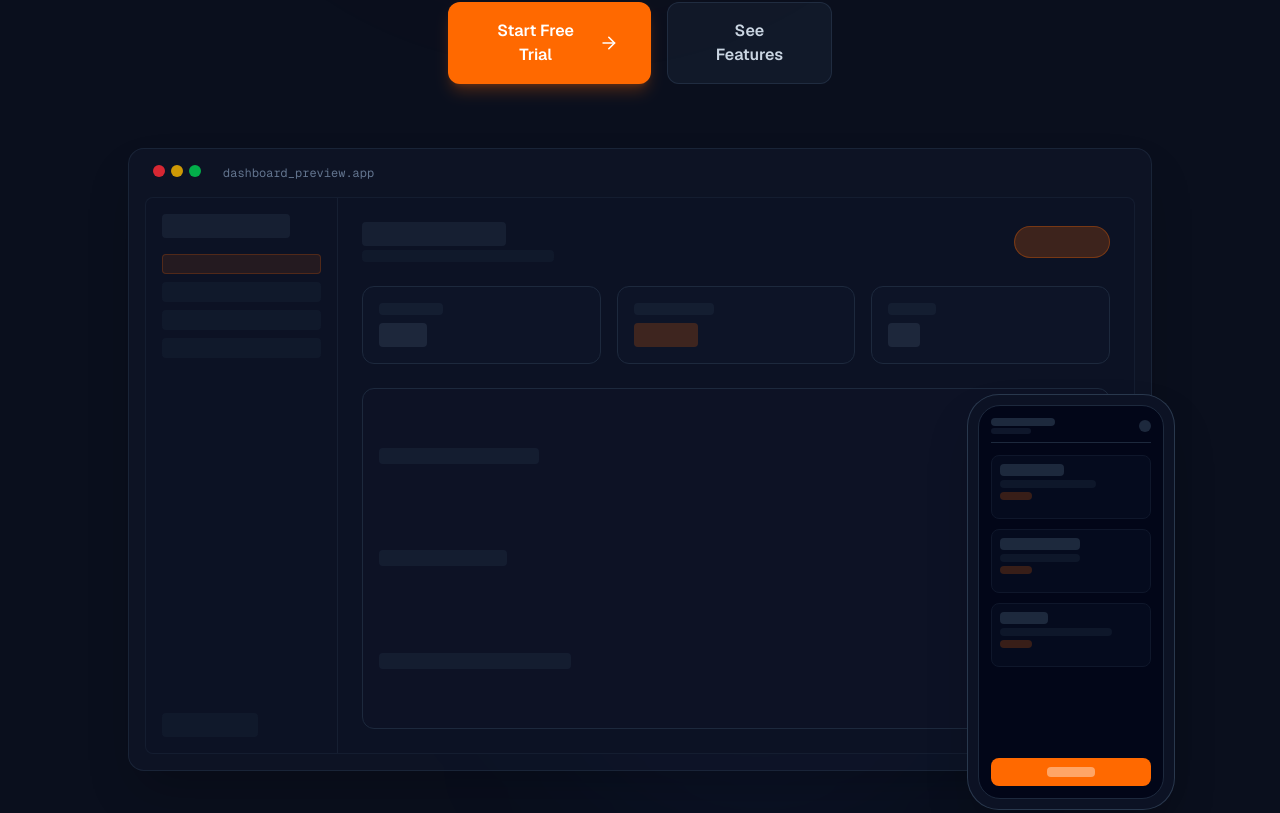
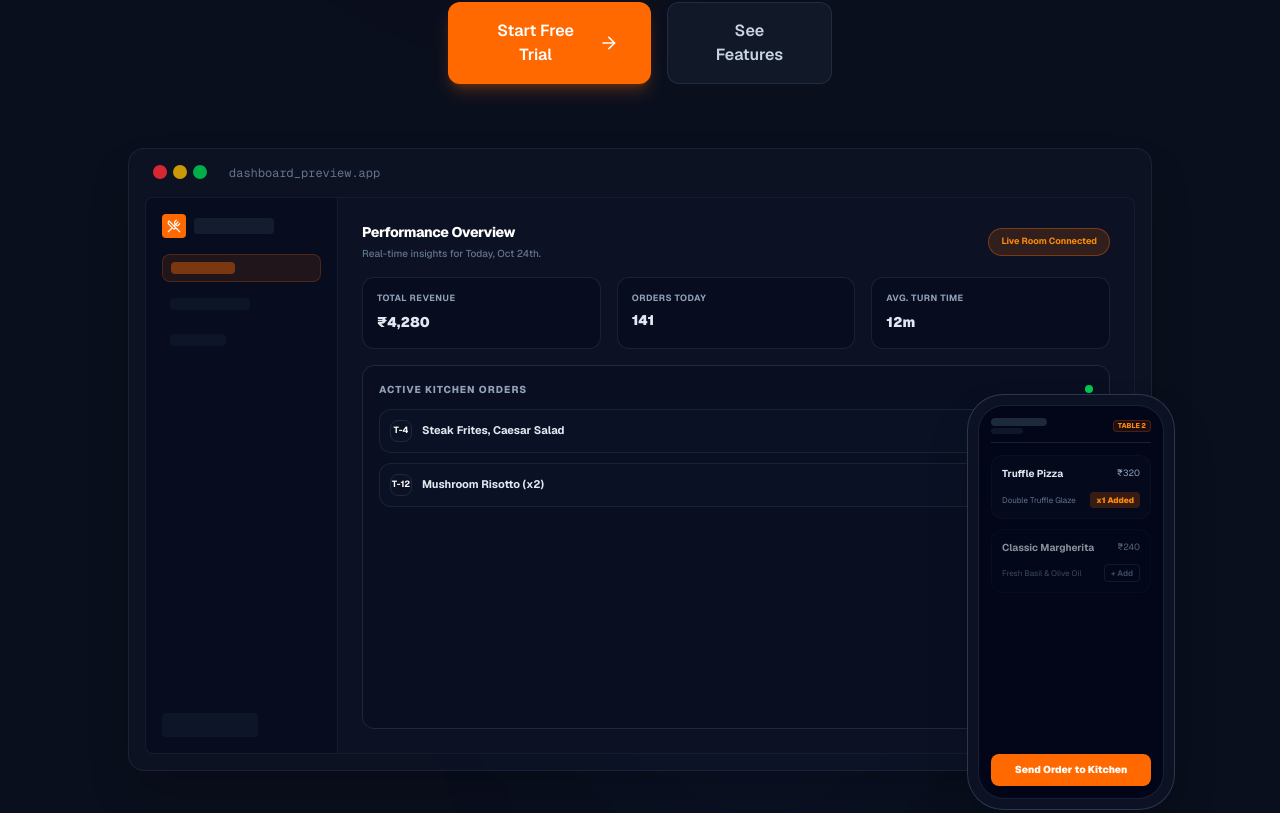
Before and after one commit to ananyadarna/smartqr-dine, a Next.js app in the folder frontend/: page / in a window 1280 px wide. Shown: the part 607-1420 px from the top of the page. Built offline with nearby package versions, Linux system fonts and the light colour scheme.

Commit message:
Implement 3D tilt hover and live order simulation animations on marketing landing page

```diff
--- a/frontend/src/app/page.tsx
+++ b/frontend/src/app/page.tsx
@@ -2,7 +2,7 @@
 
 import { useEffect, useState } from "react";
 import Link from "next/link";
-import { motion } from "framer-motion";
+import { motion, AnimatePresence } from "framer-motion";
 import {
   ArrowRight,
   BarChart3,
@@ -21,12 +21,100 @@ export default function LandingPage() {
   const user = useAuthStore((state) => state.user);
   const [isScrolled, setIsScrolled] = useState(false);
 
+  // 3D Perspective Tilt State
+  const [rotateX, setRotateX] = useState(0);
+  const [rotateY, setRotateY] = useState(0);
+  const [isHovered, setIsHovered] = useState(false);
+
+  // Order Simulation State
+  const [ordersToday, setOrdersToday] = useState(141);
+  const [activeOrders, setActiveOrders] = useState([
+    { id: "o1", name: "Steak Frites, Caesar Salad", table: "T-4", status: "PREPARING", color: "orange" },
+    { id: "o2", name: "Mushroom Risotto (x2)", table: "T-12", status: "READY", color: "blue" },
+  ]);
+  const [mobileActionState, setMobileActionState] = useState<"idle" | "ordering" | "sent">("idle");
+  const [showFlyingPacket, setShowFlyingPacket] = useState(false);
+
+  // Mouse hover listener for 3D tilt
+  const handleMouseMove = (e: React.MouseEvent<HTMLDivElement>) => {
+    const el = e.currentTarget;
+    const rect = el.getBoundingClientRect();
+    const x = e.clientX - rect.left;
+    const y = e.clientY - rect.top;
+    const xc = rect.width / 2;
+    const yc = rect.height / 2;
+    setRotateX((yc - y) / 18);
+    setRotateY((x - xc) / 18);
+  };
+
+  const handleMouseLeave = () => {
+    setIsHovered(false);
+    setRotateX(0);
+    setRotateY(0);
+  };
+
   useEffect(() => {
     const handleScroll = () => {
       setIsScrolled(window.scrollY > 20);
     };
     window.addEventListener("scroll", handleScroll);
     return () => window.removeEventListener("scroll", handleScroll);
+  }, []);
+
+  // Simulation loop
+  useEffect(() => {
+    const interval = setInterval(() => {
+      // Step 1: mobile button triggers order
+      setMobileActionState("ordering");
+
+      // Step 2: flying packet emerges
+      setTimeout(() => {
+        setMobileActionState("sent");
+        setShowFlyingPacket(true);
+
+        // Step 3: packet lands, update stats & add card
+        setTimeout(() => {
+          setShowFlyingPacket(false);
+          setOrdersToday(prev => prev + 1);
+
+          const newOrder = {
+            id: "o3-" + Date.now(),
+            name: "Truffle Pizza, Diet Cola",
+            table: "T-2",
+            status: "PENDING",
+            color: "red"
+          };
+          setActiveOrders(prev => [newOrder, ...prev.slice(0, 2)]);
+
+          // Step 4: shift PENDING -> PREPARING
+          setTimeout(() => {
+            setActiveOrders(prev =>
+              prev.map(o => o.id === newOrder.id ? { ...o, status: "PREPARING", color: "orange" } : o)
+            );
+
+            // Step 5: shift PREPARING -> READY
+            setTimeout(() => {
+              setActiveOrders(prev =>
+                prev.map(o => o.id === newOrder.id ? { ...o, status: "READY", color: "blue" } : o)
+              );
+
+              // Step 6: served & complete (fade out list)
+              setTimeout(() => {
+                setActiveOrders(prev => prev.filter(o => o.id !== newOrder.id));
+                setMobileActionState("idle");
+              }, 2000);
+
+            }, 2000);
+
+          }, 2000);
+
+        }, 1500); // 1.5s flight time
+
+      }, 1500); // 1.5s mobile interaction time
+
+    }, 11000); // Repeat every 11 seconds
+
+    return () => clearInterval(interval);
   }, []);
 
   return (
@@ -143,116 +231,232 @@ export default function LandingPage() {
             </a>
           </motion.div>
 
-          {/* Interactive Screen Mockups */}
+          {/* Interactive Screen Mockups with 3D Tilt and Live Simulation */}
           <motion.div
             initial={{ opacity: 0, scale: 0.95 }}
             animate={{ opacity: 1, scale: 1 }}
             transition={{ duration: 0.8, delay: 0.4 }}
-            className="w-full max-w-5xl mx-auto rounded-2xl border border-slate-800/80 bg-slate-900/60 p-4 shadow-2xl relative"
+            style={{
+              transform: isHovered
+                ? `perspective(1200px) rotateX(${rotateX}deg) rotateY(${rotateY}deg) scale3d(1.015, 1.015, 1.015)`
+                : 'perspective(1200px) rotateX(0deg) rotateY(0deg) scale3d(1, 1, 1)',
+              transition: isHovered ? 'none' : 'transform 0.6s cubic-bezier(0.16, 1, 0.3, 1)',
+              transformStyle: "preserve-3d"
+            }}
+            onMouseMove={handleMouseMove}
+            onMouseEnter={() => setIsHovered(true)}
+            onMouseLeave={handleMouseLeave}
+            className="w-full max-w-5xl mx-auto rounded-2xl border border-slate-800/80 bg-slate-900/40 p-4 shadow-2xl relative cursor-default"
           >
             {/* Window controls */}
             <div className="flex gap-1.5 mb-4 px-2">
-              <span className="w-3 h-3 rounded-full bg-red-500/85"></span>
-              <span className="w-3 h-3 rounded-full bg-yellow-500/85"></span>
-              <span className="w-3 h-3 rounded-full bg-green-500/85"></span>
+              <span className="w-3.5 h-3.5 rounded-full bg-red-500/85"></span>
+              <span className="w-3.5 h-3.5 rounded-full bg-yellow-500/85"></span>
+              <span className="w-3.5 h-3.5 rounded-full bg-green-500/85"></span>
               <span className="text-xs text-slate-500 ml-4 font-mono">dashboard_preview.app</span>
             </div>
 
             {/* Internal layout mockup */}
-            <div className="aspect-video w-full rounded-lg bg-[#0c1224] border border-slate-800/50 flex overflow-hidden">
+            <div className="aspect-video w-full rounded-lg bg-[#0c1224] border border-slate-800/50 flex overflow-hidden relative">
               {/* Sidebar Mockup */}
-              <div className="w-48 border-r border-slate-800/60 p-4 hidden md:flex flex-col justify-between">
+              <div className="w-48 border-r border-slate-800/60 p-4 hidden md:flex flex-col justify-between shrink-0 bg-slate-950/40">
                 <div className="space-y-4">
-                  <div className="h-6 w-32 bg-slate-800/60 rounded"></div>
+                  <div className="flex items-center gap-2">
+                    <div className="w-6 h-6 rounded bg-orange-500 flex items-center justify-center">
+                      <UtensilsCrossed className="w-3.5 h-3.5 text-white" />
+                    </div>
+                    <div className="h-4 w-20 bg-slate-800/60 rounded"></div>
+                  </div>
                   <div className="space-y-2">
-                    <div className="h-5 w-full bg-orange-500/10 border border-orange-500/20 rounded"></div>
-                    <div className="h-5 w-full bg-slate-800/30 rounded"></div>
-                    <div className="h-5 w-full bg-slate-800/30 rounded"></div>
-                    <div className="h-5 w-full bg-slate-800/30 rounded"></div>
+                    <div className="h-7 w-full bg-orange-500/10 border border-orange-500/20 rounded-lg flex items-center px-2">
+                      <div className="h-3 w-16 bg-orange-500/40 rounded"></div>
+                    </div>
+                    <div className="h-7 w-full hover:bg-slate-800/20 rounded-lg flex items-center px-2">
+                      <div className="h-3 w-20 bg-slate-800/30 rounded"></div>
+                    </div>
+                    <div className="h-7 w-full hover:bg-slate-800/20 rounded-lg flex items-center px-2">
+                      <div className="h-3 w-14 bg-slate-800/30 rounded"></div>
+                    </div>
                   </div>
                 </div>
                 <div className="h-6 w-24 bg-slate-800/30 rounded"></div>
               </div>
 
               {/* Content Panel Mockup */}
-              <div className="flex-1 p-6 flex flex-col justify-between text-left">
+              <div className="flex-1 p-6 flex flex-col justify-between text-left relative overflow-hidden">
                 <div className="flex justify-between items-center">
                   <div className="space-y-1">
-                    <div className="h-6 w-36 bg-slate-800/60 rounded"></div>
-                    <div className="h-3 w-48 bg-slate-800/30 rounded"></div>
+                    <h4 className="text-sm font-extrabold text-white tracking-tight">Performance Overview</h4>
+                    <p className="text-[10px] text-slate-500 font-medium">Real-time insights for Today, Oct 24th.</p>
                   </div>
-                  <div className="h-8 w-24 bg-orange-500/20 border border-orange-500/30 rounded-full"></div>
-                </div>
-
-                <div className="grid grid-cols-3 gap-4 my-6">
-                  <div className="border border-slate-800 bg-slate-900/40 p-4 rounded-xl space-y-2">
-                    <div className="h-3 w-16 bg-slate-800/50 rounded"></div>
-                    <div className="h-6 w-12 bg-slate-500/20 rounded"></div>
-                  </div>
-                  <div className="border border-slate-800 bg-slate-900/40 p-4 rounded-xl space-y-2">
-                    <div className="h-3 w-20 bg-slate-800/50 rounded"></div>
-                    <div className="h-6 w-16 bg-orange-500/20 rounded"></div>
-                  </div>
-                  <div className="border border-slate-800 bg-slate-900/40 p-4 rounded-xl space-y-2">
-                    <div className="h-3 w-12 bg-slate-800/50 rounded"></div>
-                    <div className="h-6 w-8 bg-slate-500/20 rounded"></div>
+                  <div className="h-7 px-3 bg-orange-500/15 border border-orange-500/35 rounded-full flex items-center justify-center text-[9px] font-bold text-orange-400">
+                    Live Room Connected
                   </div>
                 </div>
 
-                <div className="flex-1 border border-slate-800 bg-slate-900/20 rounded-xl p-4 flex items-center justify-center">
-                  <div className="w-full h-full flex flex-col justify-around">
-                    <div className="flex justify-between items-center">
-                      <div className="h-4 w-40 bg-slate-800/50 rounded"></div>
-                      <div className="h-4 w-12 bg-slate-800/50 rounded"></div>
-                    </div>
-                    <div className="flex justify-between items-center">
-                      <div className="h-4 w-32 bg-slate-800/50 rounded"></div>
-                      <div className="h-4 w-12 bg-slate-800/50 rounded"></div>
-                    </div>
-                    <div className="flex justify-between items-center">
-                      <div className="h-4 w-48 bg-slate-800/50 rounded"></div>
-                      <div className="h-4 w-12 bg-orange-500/30 rounded"></div>
-                    </div>
+                {/* Metrics Cards row */}
+                <div className="grid grid-cols-3 gap-4 my-4">
+                  <div className="border border-slate-800/80 bg-slate-950/40 p-3.5 rounded-xl space-y-1 cursor-default hover:border-slate-700/55 transition">
+                    <span className="text-[9px] text-slate-400 font-bold uppercase tracking-wider block">Total Revenue</span>
+                    <span className="text-sm font-black text-slate-200">
+                      ₹{(4280 + (ordersToday - 141) * 320).toLocaleString()}
+                    </span>
+                  </div>
+                  <div className="border border-slate-800/80 bg-slate-950/40 p-3.5 rounded-xl space-y-1 cursor-default hover:border-slate-700/55 transition relative overflow-hidden">
+                    <span className="text-[9px] text-slate-400 font-bold uppercase tracking-wider block">Orders Today</span>
+                    <motion.span
+                      key={ordersToday}
+                      initial={{ scale: 1.2, color: "#f97316" }}
+                      animate={{ scale: 1, color: "#e2e8f0" }}
+                      className="text-sm font-black text-slate-200 block"
+                    >
+                      {ordersToday}
+                    </motion.span>
+                  </div>
+                  <div className="border border-slate-800/80 bg-slate-950/40 p-3.5 rounded-xl space-y-1 cursor-default hover:border-slate-700/55 transition">
+                    <span className="text-[9px] text-slate-400 font-bold uppercase tracking-wider block">Avg. Turn Time</span>
+                    <span className="text-sm font-black text-slate-200">12m</span>
+                  </div>
+                </div>
+
+                {/* Dynamic Active Orders List */}
+                <div className="flex-1 border border-slate-800 bg-slate-950/25 rounded-xl p-4 flex flex-col justify-start overflow-hidden relative">
+                  <div className="flex justify-between items-center mb-3">
+                    <span className="text-[10px] text-slate-400 font-extrabold uppercase tracking-widest block">Active Kitchen Orders</span>
+                    <span className="w-2 h-2 rounded-full bg-green-500 animate-pulse"></span>
+                  </div>
+
+                  <div className="space-y-2.5">
+                    <AnimatePresence mode="popLayout">
+                      {activeOrders.map((order) => (
+                        <motion.div
+                          key={order.id}
+                          layout
+                          initial={{ opacity: 0, y: 12, scale: 0.95 }}
+                          animate={{ opacity: 1, y: 0, scale: 1 }}
+                          exit={{ opacity: 0, x: 20, scale: 0.95 }}
+                          transition={{ type: "spring", stiffness: 220, damping: 18 }}
+                          className={`flex justify-between items-center bg-slate-900/35 border p-2.5 rounded-xl text-[11px] ${
+                            order.status === "PENDING"
+                              ? "border-red-500/25 shadow-lg shadow-red-500/5"
+                              : "border-slate-800/80"
+                          }`}
+                        >
+                          <div className="flex items-center gap-2.5">
+                            <span className="w-5.5 h-5.5 rounded-lg bg-[#0c1224] text-white flex items-center justify-center font-bold text-[9px] border border-slate-800">
+                              {order.table}
+                            </span>
+                            <span className="font-bold text-slate-200">{order.name}</span>
+                          </div>
+                          <span className={`px-2 py-0.5 border rounded-full text-[8px] font-extrabold tracking-wider shrink-0 ${
+                            order.status === "PENDING"
+                              ? "bg-red-500/10 text-red-400 border-red-500/20"
+                              : order.status === "PREPARING"
+                                ? "bg-orange-500/10 text-orange-400 border-orange-500/20 animate-pulse"
+                                : "bg-blue-500/10 text-blue-400 border-blue-500/20"
+                          }`}>
+                            {order.status}
+                          </span>
+                        </motion.div>
+                      ))}
+                    </AnimatePresence>
                   </div>
                 </div>
               </div>
             </div>
 
-            {/* Overlapping mobile screen */}
-            <div className="absolute -right-6 -bottom-10 w-52 aspect-9/18 bg-[#0c1224] border border-slate-700/80 rounded-4xl p-2.5 shadow-2xl hidden lg:block overflow-hidden">
-              <div className="w-full h-full border border-slate-800 rounded-[22px] bg-slate-950 p-3 flex flex-col justify-between text-left">
+            {/* Overlapping mobile screen with dynamic order flow */}
+            <div className="absolute -right-6 -bottom-10 w-52 aspect-9/18 bg-[#0c1224] border border-slate-700/80 rounded-[36px] p-2.5 shadow-2xl hidden lg:block overflow-hidden z-20">
+              <div className="w-full h-full border border-slate-800/80 rounded-[26px] bg-slate-950 p-3 flex flex-col justify-between text-left">
                 {/* Mobile Header */}
-                <div className="flex justify-between items-center border-b border-slate-800 pb-2">
+                <div className="flex justify-between items-center border-b border-slate-800/80 pb-2">
                   <div className="space-y-0.5">
-                    <div className="h-2 w-16 bg-slate-800 rounded"></div>
-                    <div className="h-1.5 w-10 bg-slate-900 rounded"></div>
+                    <div className="h-2 w-14 bg-slate-800 rounded"></div>
+                    <div className="h-1.5 w-8 bg-slate-900 rounded"></div>
                   </div>
-                  <div className="w-3 h-3 rounded-full bg-slate-800"></div>
+                  <span className="text-[7px] text-orange-400 font-extrabold uppercase bg-orange-500/10 border border-orange-500/20 px-1 rounded-sm">Table 2</span>
                 </div>
+
                 {/* Mobile Menu List */}
                 <div className="flex-1 py-3 space-y-2.5">
-                  <div className="h-16 border border-slate-900 bg-slate-900/30 rounded-lg p-2 space-y-1">
-                    <div className="h-3 w-16 bg-slate-800 rounded"></div>
-                    <div className="h-2 w-24 bg-slate-800/40 rounded"></div>
-                    <div className="h-2 w-8 bg-orange-500/20 rounded"></div>
+                  <div className={`h-16 border rounded-xl p-2.5 flex flex-col justify-between transition ${
+                    mobileActionState === "ordering"
+                      ? "border-orange-500/40 bg-orange-500/5"
+                      : "border-slate-900/60 bg-slate-900/25"
+                  }`}>
+                    <div className="flex justify-between items-center">
+                      <span className="text-[10px] font-bold text-slate-200">Truffle Pizza</span>
+                      <span className="text-[9px] text-slate-400">₹320</span>
+                    </div>
+                    <div className="flex justify-between items-center">
+                      <span className="text-[8px] text-slate-500">Double Truffle Glaze</span>
+                      <span className="text-[8px] bg-orange-500/20 text-orange-400 px-1.5 py-0.5 rounded font-black">x1 Added</span>
+                    </div>
                   </div>
-                  <div className="h-16 border border-slate-900 bg-slate-900/30 rounded-lg p-2 space-y-1">
-                    <div className="h-3 w-20 bg-slate-800 rounded"></div>
-                    <div className="h-2 w-20 bg-slate-800/40 rounded"></div>
-                    <div className="h-2 w-8 bg-orange-500/20 rounded"></div>
-                  </div>
-                  <div className="h-16 border border-slate-900 bg-slate-900/30 rounded-lg p-2 space-y-1">
-                    <div className="h-3 w-12 bg-slate-800 rounded"></div>
-                    <div className="h-2 w-28 bg-slate-800/40 rounded"></div>
-                    <div className="h-2 w-8 bg-orange-500/20 rounded"></div>
+
+                  <div className="h-16 border border-slate-900/60 bg-slate-900/20 rounded-xl p-2.5 flex flex-col justify-between opacity-60">
+                    <div className="flex justify-between items-center">
+                      <span className="text-[10px] font-bold text-slate-200">Classic Margherita</span>
+                      <span className="text-[9px] text-slate-400">₹240</span>
+                    </div>
+                    <div className="flex justify-between items-center">
+                      <span className="text-[8px] text-slate-500">Fresh Basil & Olive Oil</span>
+                      <span className="text-[8px] text-slate-500 border border-slate-800 px-1.5 py-0.5 rounded font-bold">+ Add</span>
+                    </div>
                   </div>
                 </div>
+
                 {/* Mobile Float Cart Button */}
-                <div className="h-7 w-full bg-orange-500 rounded-lg flex items-center justify-center">
-                  <div className="h-2.5 w-12 bg-white/40 rounded"></div>
-                </div>
+                <motion.div
+                  animate={
+                    mobileActionState === "ordering"
+                      ? { scale: [1, 0.96, 1], backgroundColor: "#d97706" }
+                      : mobileActionState === "sent"
+                        ? { scale: 1, backgroundColor: "#047857" }
+                        : {}
+                  }
+                  transition={mobileActionState === "ordering" ? { repeat: Infinity, duration: 0.8 } : {}}
+                  className="h-8 w-full bg-orange-500 rounded-lg flex items-center justify-center text-[10px] font-black text-white shadow-md cursor-pointer select-none"
+                >
+                  {mobileActionState === "ordering" ? (
+                    "Ordering..."
+                  ) : mobileActionState === "sent" ? (
+                    "Order Sent! ✓"
+                  ) : (
+                    "Send Order to Kitchen"
+                  )}
+                </motion.div>
               </div>
             </div>
+
+            {/* Flying Order Capsule Animation (Floating 3D Packet) */}
+            <AnimatePresence>
+              {showFlyingPacket && (
+                <motion.div
+                  initial={{
+                    left: "86%",
+                    top: "78%",
+                    scale: 1.2,
+                    opacity: 1,
+                    rotate: 15,
+                    boxShadow: "0 10px 25px -5px rgba(249, 115, 22, 0.4)"
+                  }}
+                  animate={{
+                    left: "52%",
+                    top: "58%",
+                    scale: 0.8,
+                    opacity: [1, 1, 0.9, 0],
+                    rotate: -10,
+                  }}
+                  exit={{ opacity: 0 }}
+                  transition={{ duration: 1.5, ease: "easeInOut" }}
+                  className="absolute z-50 pointer-events-none p-2 bg-gradient-to-r from-orange-500 to-amber-500 rounded-xl border border-white/20 text-white text-[9px] font-extrabold flex items-center gap-1.5"
+                >
+                  <span className="w-1.5 h-1.5 rounded-full bg-white animate-ping"></span>
+                  <span>Table 2 Order #104</span>
+                </motion.div>
+              )}
+            </AnimatePresence>
           </motion.div>
         </div>
       </section>
```
